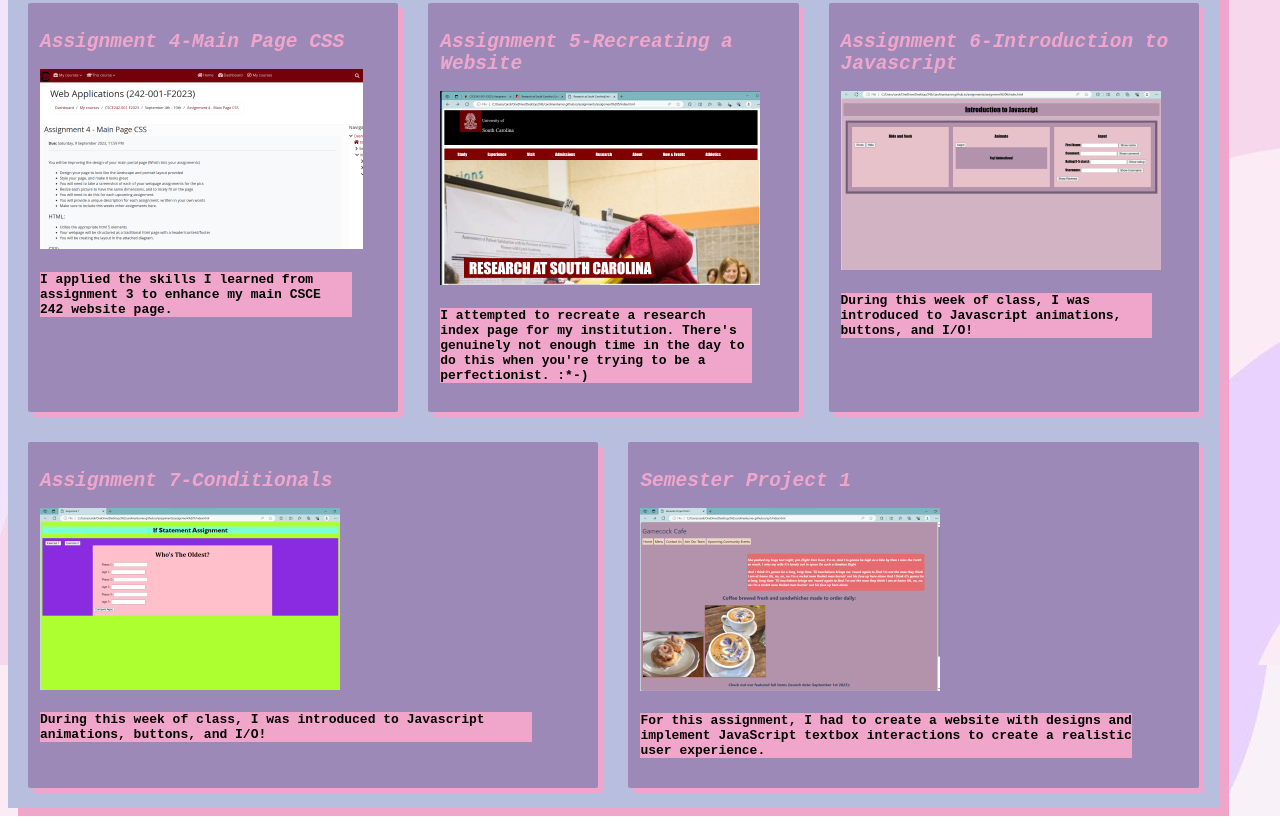
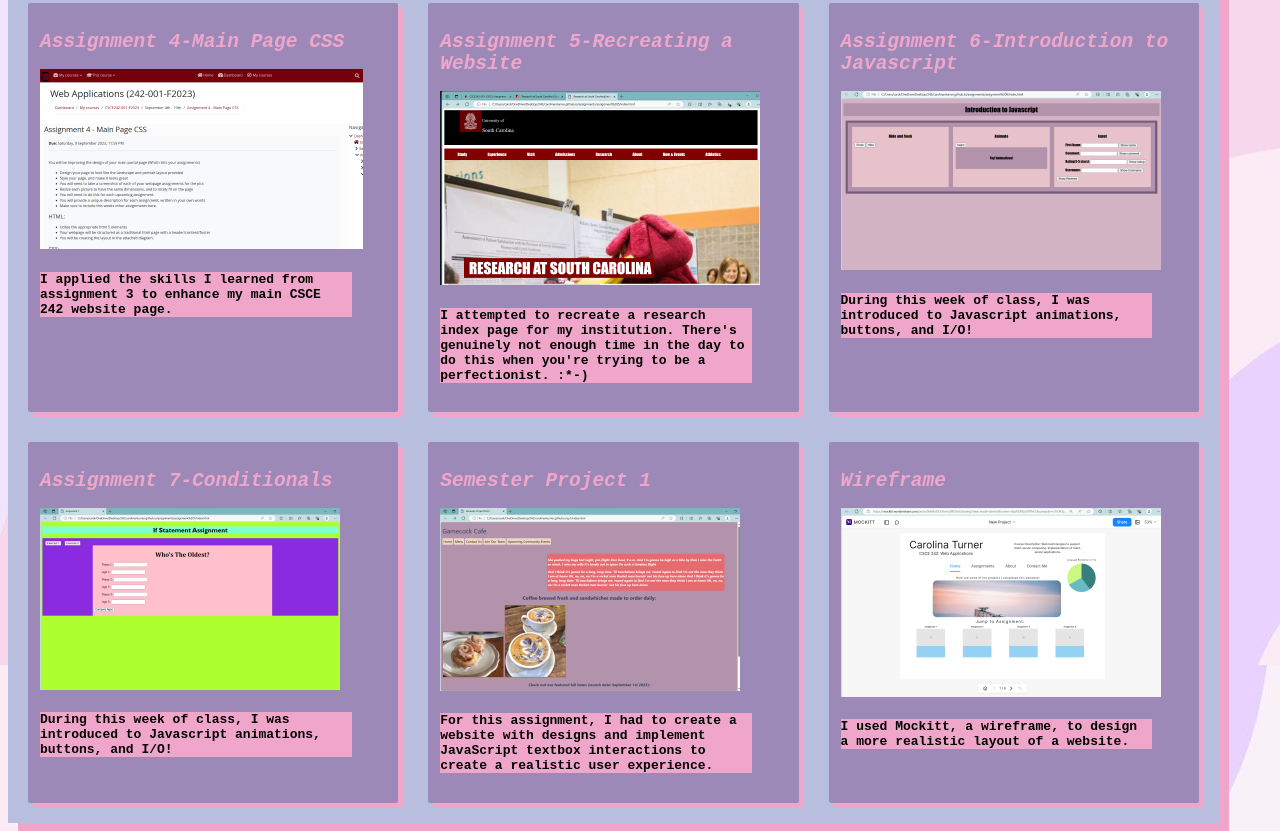
Before and after one commit to carolinanturner/carolinanturner.github.io, a plain HTML site: page index.html in a window 1280 px wide. Shown: the part 670-1501 px from the top of the page. Drawn offline with Linux system fonts and the light colour scheme.

Commit message:
added wireframe!

```diff
--- a/index.html
+++ b/index.html
@@ -79,6 +79,13 @@
                     <h4>For this assignment, I had to create a website with designs and implement JavaScript textbox interactions to create a realistic user experience.</h4>
                 </section>
                 </section>
+                <section class="col1of4">
+                    <a href="assignments/wireframe/index.html"><h1>Wireframe</h1></a>
+                    <a href="assignments/wireframe/index.html"><img src="assignments/assignment 4/images/wireframe.png"></a>
+                    <section class="assignment-description">
+                    <h4>I used Mockitt, a wireframe, to design a more realistic layout of a website.</h4>
+                </section>
+                </section>
             </div>
         </div>
     </body>
```
Also changed, not shown: assignments/assignment 4/images/wireframe.png (added).
